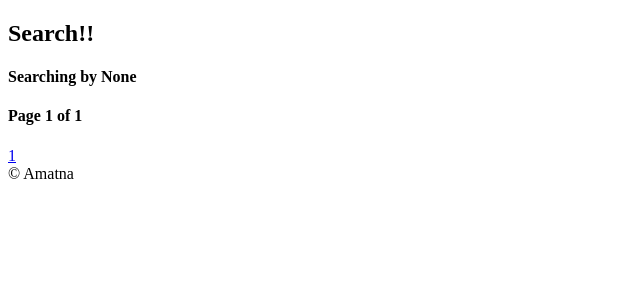
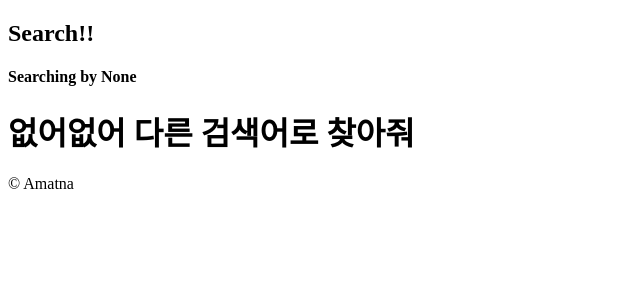
Before and after one commit to furtherdream/amatna, a Django app: page /restaurants/search/ in a window 1280 px wide. Shown: the part 97-397 px from the top of the page, without its empty margins (0-640 px from the left). Run offline with Django 3.2, Linux system fonts and the light colour scheme; data that the repository does not hold is empty.

Commit message:
검색폼

```diff
--- a/restaurants/views.py
+++ b/restaurants/views.py
@@ -8,7 +8,7 @@ def main_views(request):
     all_channels = models.Channel.objects.all()
     page = request.GET.get("page")
     all_restaurant = models.Restaurant.objects.all().order_by("-created")
-    paginator = Paginator(all_restaurant, 1)
+    paginator = Paginator(all_restaurant, 16)
     restaurants = paginator.get_page(page)
     return render(
         request,
@@ -28,7 +28,7 @@ def search(request):
     tag = request.GET.get("tag_set")
     page = request.GET.get("page")
     qs = models.Restaurant.objects.filter(tag_set__name=tag).order_by("-created")
-    paginator = Paginator(qs, 1)
+    paginator = Paginator(qs, 100)
     restaurants = paginator.get_page(page)
 
     return render(
--- a/templates/restaurants/search.html
+++ b/templates/restaurants/search.html
@@ -41,4 +42,13 @@ Search
             {% endfor %}
         </h6>
 
+    {% else %}
+
+        <h1>없어없어 다른 검색어로 찾아줘</h1>
+
+    {% endif %}
+
+
+
+
 {% endblock content %}
```
Also changed, not shown: other parts of templates/restaurants/search.html (+1 -0 lines). Lines whose indentation alone changed are shown as unchanged.
